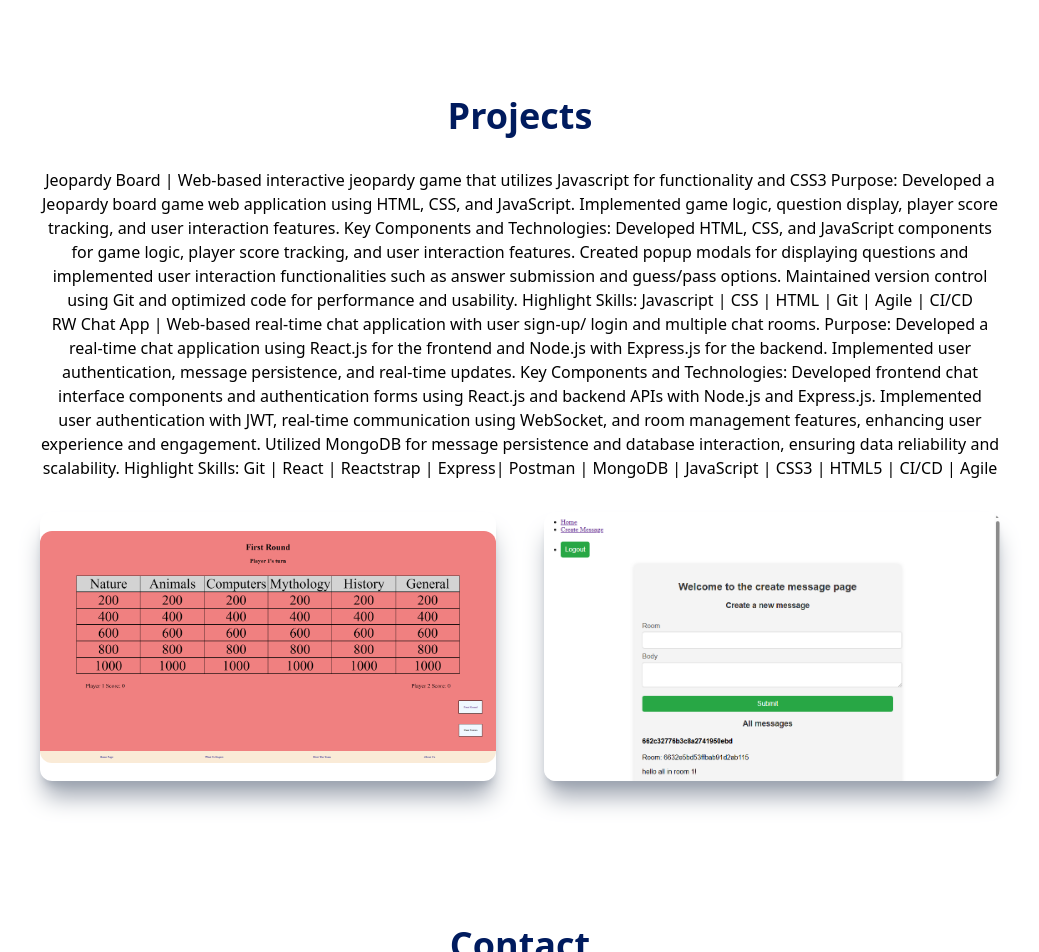
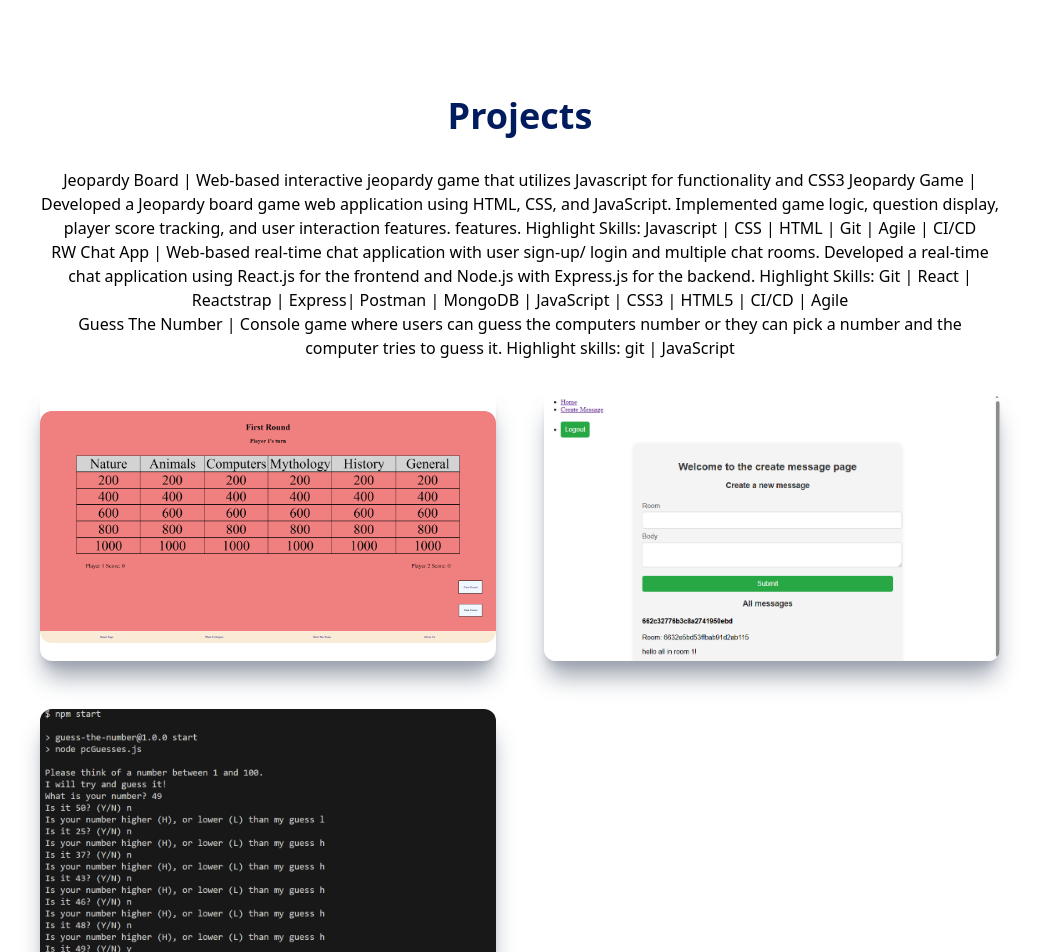
Before and after one commit to RyanF8/myPortfolio, a React (Vite) app: page / in a window 1280 px wide. Shown: the part 1360-2312 px from the top of the page, without its empty margins (160-1199 px from the left). Built offline with nearby package versions, Linux system fonts and the light colour scheme.

Commit message:
Added project

```diff
--- a/assets/Images.jsx
+++ b/assets/Images.jsx
@@ -1,7 +1,8 @@
 const Images = {
     image1 : new URL("../assets/DSC00584.JPG", import.meta.url).href,
     jeopardyImg : new URL("../assets/Jeopardy-screenshot.png", import.meta.url).href,
-    reactChatImg : new URL("../assets/React-chat-screenshot.png", import.meta.url).href
+    reactChatImg : new URL("../assets/React-chat-screenshot.png", import.meta.url).href,
+    guessTheNumberImg : new URL("../assets/Guess-Number-screenshot.png", import.meta.url).href
 }
 
 export default Images
--- a/src/components/Projects.jsx
+++ b/src/components/Projects.jsx
@@ -14,6 +14,11 @@ const Projects = () => {
       title: 'React Chat App',
       link: 'https://github.com/uprighted-learners/react-chat-supercoolteam',
     },
+    {
+      img: Images.guessTheNumberImg,
+      title: 'Guess The Number Game',
+      link: 'https://github.com/RyanF8/Guess-The_Number-Game-RyanF8',
+    },
     // Add more projects as needed here
   ];
 
@@ -22,21 +27,18 @@ const Projects = () => {
       <h1 className='text-4xl font-bold text-center text-[#001b5e]'>Projects</h1>
       <p className='text-center py-8'>
       Jeopardy Board | Web-based interactive jeopardy game that utilizes Javascript for functionality and CSS3
-Purpose: Developed a Jeopardy board game web application using HTML, CSS, and JavaScript. Implemented game logic, question display, player score tracking, and user interaction features.
-Key Components and Technologies:
-Developed HTML, CSS, and JavaScript components for game logic, player score tracking, and user interaction features.
-Created popup modals for displaying questions and implemented user interaction functionalities such as answer submission and guess/pass options.
-Maintained version control using Git and optimized code for performance and usability.
+Jeopardy Game | Developed a Jeopardy board game web application using HTML, CSS, and JavaScript. Implemented game logic, question display, player score tracking, and user interaction features.
+features.
 Highlight Skills: Javascript | CSS | HTML | Git | Agile | CI/CD
 <br/>
 
 RW Chat App | Web-based real-time chat application with user sign-up/ login and multiple chat rooms.
-Purpose: Developed a real-time chat application using React.js for the frontend and Node.js with Express.js for the backend. Implemented user authentication, message persistence, and real-time updates.
-Key Components and Technologies:
-Developed frontend chat interface components and authentication forms using React.js and backend APIs with Node.js and Express.js.
-Implemented user authentication with JWT, real-time communication using WebSocket, and room management features, enhancing user experience and engagement.
-Utilized MongoDB for message persistence and database interaction, ensuring data reliability and scalability.
+Developed a real-time chat application using React.js for the frontend and Node.js with Express.js for the backend.
 Highlight Skills: Git | React | Reactstrap | Express| Postman | MongoDB | JavaScript | CSS3 | HTML5 | CI/CD | Agile
+<br/>
+
+Guess The Number | Console game where users can guess the computers number or they can pick a number and the computer tries to guess it.
+Highlight skills: git | JavaScript
       </p>
       <div className='grid sm:grid-cols-2 gap-12'>
         {projects.map((project, index) => (
```
Also changed, not shown: assets/Guess-Number-screenshot.png (added).
